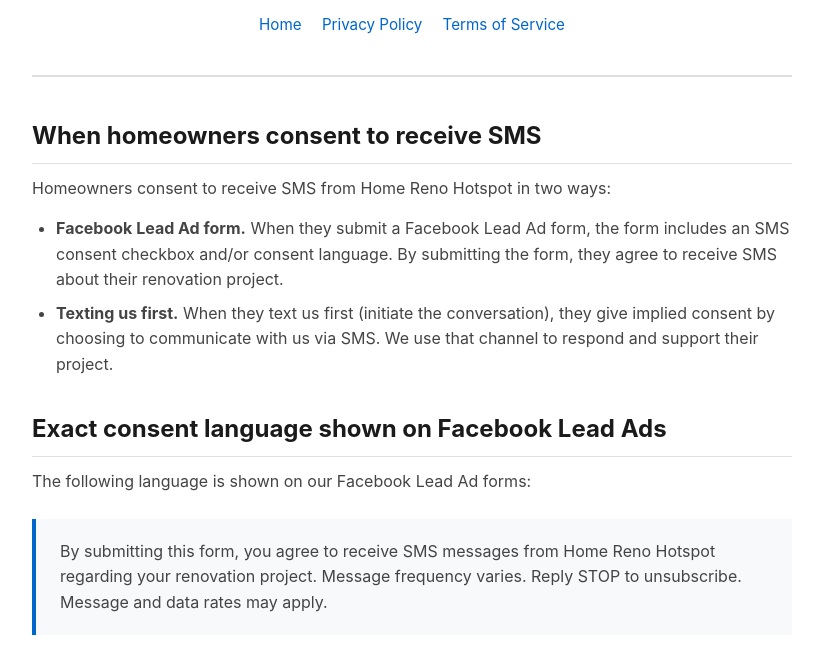
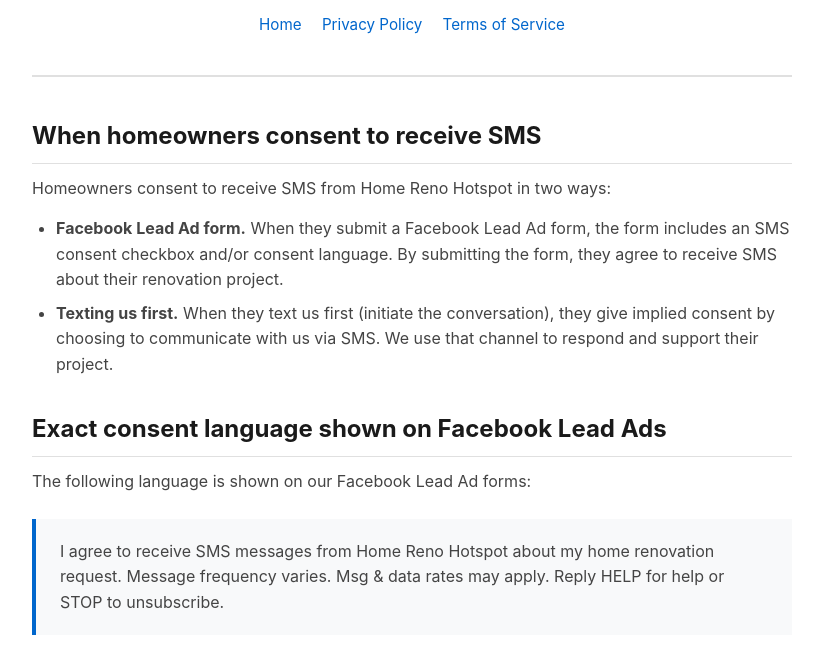
Before and after one commit to Homereno2/homereno-landing, a website: page homeowner-opt-in.html in a window 1280 px wide. Shown: the part 148-800 px from the top of the page, without its empty margins (228-1048 px from the left). Drawn offline with Linux system fonts and the light colour scheme.

```diff
--- a/homeowner-opt-in.html
+++ b/homeowner-opt-in.html
@@ -71,7 +71,7 @@
       <p>The following language is shown on our Facebook Lead Ad forms:</p>
       <div class="consent-box">
         <p>
-          By submitting this form, you agree to receive SMS messages from Home Reno Hotspot regarding your renovation project. Message frequency varies. Reply STOP to unsubscribe. Message and data rates may apply.
+          I agree to receive SMS messages from Home Reno Hotspot about my home renovation request. Message frequency varies. Msg & data rates may apply. Reply HELP for help or STOP to unsubscribe.
         </p>
       </div>
     </section>
```
